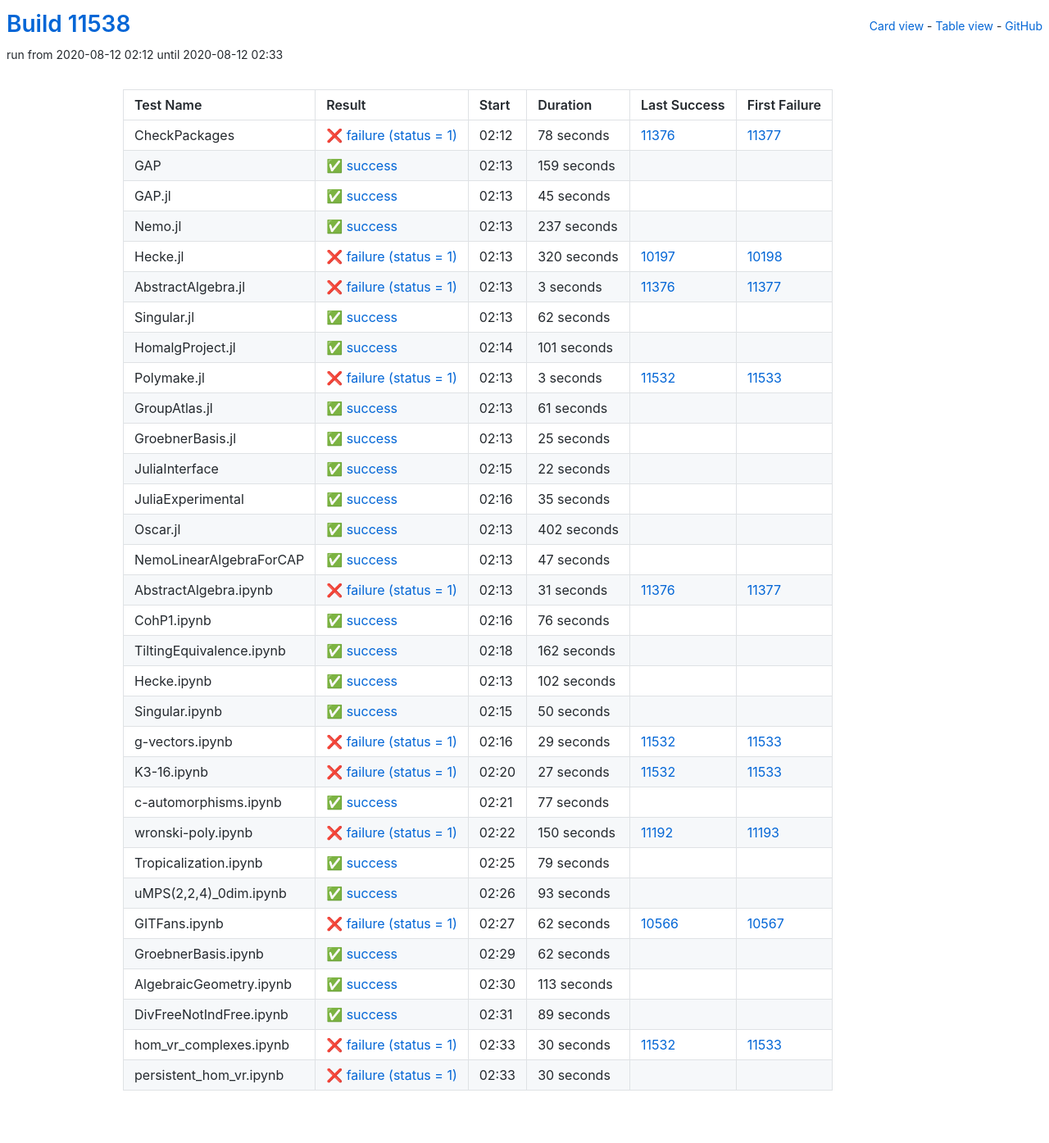
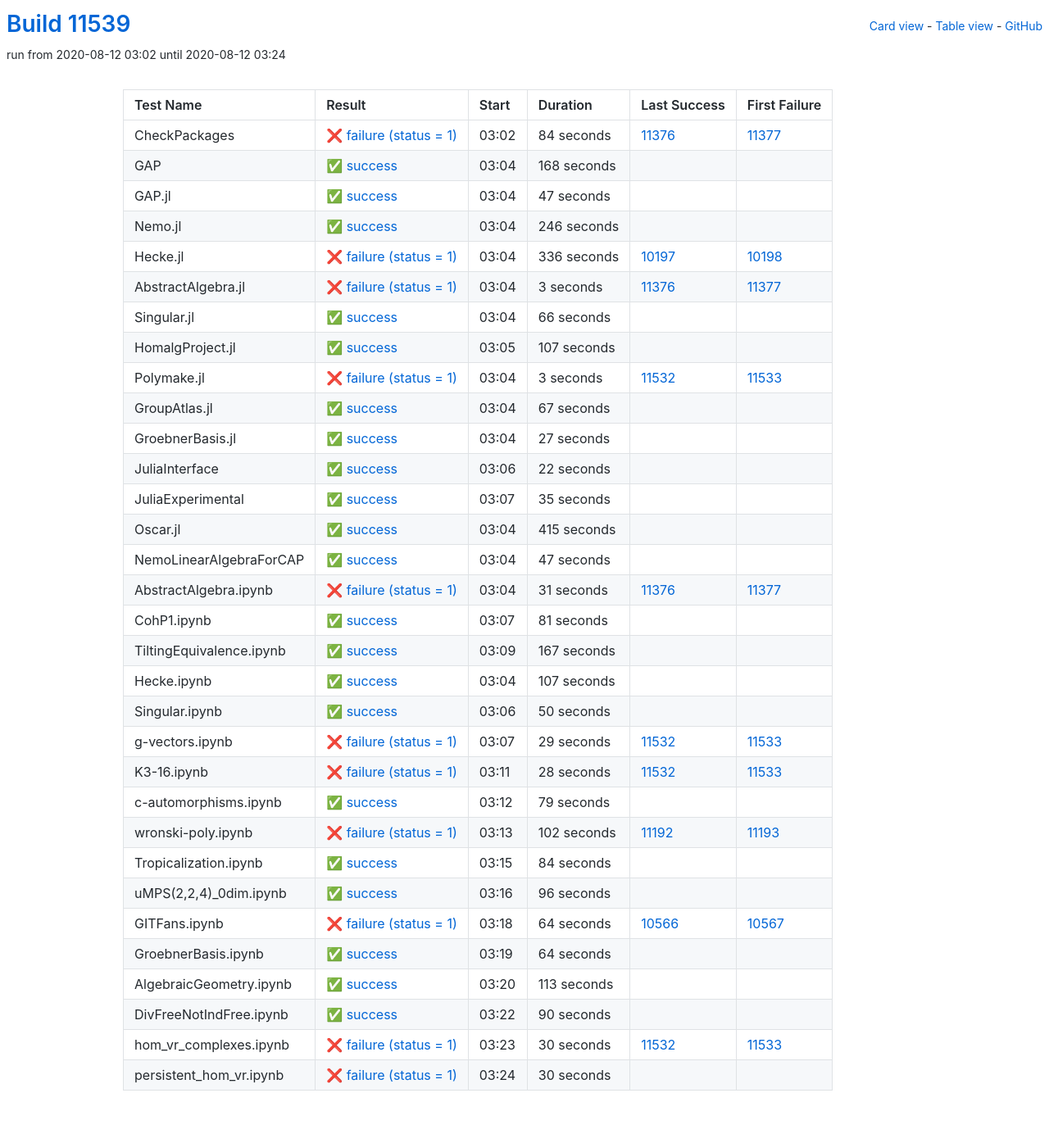
Before and after one commit to oscar-system/oscar-ci-status, a Jekyll site: the page built from table.html, in a window 1280 px wide. Shown: the whole page at 82% size. Built offline with Jekyll 4.4.1, drawn with Linux system fonts in a browser that asks for light colours.

Commit message:
Build #11539

```diff
--- a/_data/ci.yml
+++ b/_data/ci.yml
@@ -1,6 +1,6 @@
 ---
-build: 11538
-build_url: https://oscarci.mathematik.uni-kl.de/job/oscar/11538/
+build: 11539
+build_url: https://oscarci.mathematik.uni-kl.de/job/oscar/11539/
 job: oscar
 organization: oscar-system
 repo: oscar-ci-status
@@ -8,68 +8,68 @@
 tests:
 - name: CheckPackages
   id: checkpackages
-  log: https://oscarci.mathematik.uni-kl.de/job/oscar/11538/artifact/logs/build-11538/CheckPackages.log
-  start: 2020-08-12 02:12
+  log: https://oscarci.mathematik.uni-kl.de/job/oscar/11539/artifact/logs/build-11539/CheckPackages.log
+  start: 2020-08-12 03:02
   success: false
   exitcode: 1
   status: failure
-  duration: 78
+  duration: 84
   last_success: 11376
   last_success_url: https://oscarci.mathematik.uni-kl.de/job/oscar/11376/
   first_failure: 11377
   first_failure_url: https://oscarci.mathematik.uni-kl.de/job/oscar/11377/
 - name: GAP
   id: gap
-  log: https://oscarci.mathematik.uni-kl.de/job/oscar/11538/artifact/logs/build-11538/GAP.log
-  start: 2020-08-12 02:13
+  log: https://oscarci.mathematik.uni-kl.de/job/oscar/11539/artifact/logs/build-11539/GAP.log
+  start: 2020-08-12 03:04
   success: true
   exitcode: 0
   status: success
-  duration: 159
+  duration: 168
   last_success: false
   last_success_url:
   first_failure: false
   first_failure_url:
 - name: GAP.jl
   id: gap-jl
-  log: https://oscarci.mathematik.uni-kl.de/job/oscar/11538/artifact/logs/build-11538/GAP.jl.log
-  start: 2020-08-12 02:13
+  log: https://oscarci.mathematik.uni-kl.de/job/oscar/11539/artifact/logs/build-11539/GAP.jl.log
+  start: 2020-08-12 03:04
   success: true
   exitcode: 0
   status: success
-  duration: 45
+  duration: 47
   last_success: false
   last_success_url:
   first_failure: false
   first_failure_url:
 - name: Nemo.jl
   id: nemo-jl
-  log: https://oscarci.mathematik.uni-kl.de/job/oscar/11538/artifact/logs/build-11538/Nemo.jl.log
-  start: 2020-08-12 02:13
+  log: https://oscarci.mathematik.uni-kl.de/job/oscar/11539/artifact/logs/build-11539/Nemo.jl.log
+  start: 2020-08-12 03:04
   success: true
   exitcode: 0
   status: success
-  duration: 237
+  duration: 246
   last_success: false
   last_success_url:
   first_failure: false
   first_failure_url:
 - name: Hecke.jl
   id: hecke-jl
-  log: https://oscarci.mathematik.uni-kl.de/job/oscar/11538/artifact/logs/build-11538/Hecke.jl.log
-  start: 2020-08-12 02:13
+  log: https://oscarci.mathematik.uni-kl.de/job/oscar/11539/artifact/logs/build-11539/Hecke.jl.log
+  start: 2020-08-12 03:04
   success: false
   exitcode: 1
   status: failure
-  duration: 320
+  duration: 336
   last_success: 10197
   last_success_url: https://oscarci.mathematik.uni-kl.de/job/oscar/10197/
   first_failure: 10198
   first_failure_url: https://oscarci.mathematik.uni-kl.de/job/oscar/10198/
 - name: AbstractAlgebra.jl
   id: abstractalgebra-jl
-  log: https://oscarci.mathematik.uni-kl.de/job/oscar/11538/artifact/logs/build-11538/AbstractAlgebra.jl.log
-  start: 2020-08-12 02:13
+  log: https://oscarci.mathematik.uni-kl.de/job/oscar/11539/artifact/logs/build-11539/AbstractAlgebra.jl.log
+  start: 2020-08-12 03:04
   success: false
   exitcode: 1
   status: failure
@@ -80,32 +80,32 @@
   first_failure_url: https://oscarci.mathematik.uni-kl.de/job/oscar/11377/
 - name: Singular.jl
   id: singular-jl
-  log: https://oscarci.mathematik.uni-kl.de/job/oscar/11538/artifact/logs/build-11538/Singular.jl.log
-  start: 2020-08-12 02:13
+  log: https://oscarci.mathematik.uni-kl.de/job/oscar/11539/artifact/logs/build-11539/Singular.jl.log
+  start: 2020-08-12 03:04
   success: true
   exitcode: 0
   status: success
-  duration: 62
+  duration: 66
   last_success: false
   last_success_url:
   first_failure: false
   first_failure_url:
 - name: HomalgProject.jl
   id: homalgproject-jl
-  log: https://oscarci.mathematik.uni-kl.de/job/oscar/11538/artifact/logs/build-11538/HomalgProject.jl.log
-  start: 2020-08-12 02:14
+  log: https://oscarci.mathematik.uni-kl.de/job/oscar/11539/artifact/logs/build-11539/HomalgProject.jl.log
+  start: 2020-08-12 03:05
   success: true
   exitcode: 0
   status: success
-  duration: 101
+  duration: 107
   last_success: false
   last_success_url:
   first_failure: false
   first_failure_url:
 - name: Polymake.jl
   id: polymake-jl
-  log: https://oscarci.mathematik.uni-kl.de/job/oscar/11538/artifact/logs/build-11538/Polymake.jl.log
-  start: 2020-08-12 02:13
+  log: https://oscarci.mathematik.uni-kl.de/job/oscar/11539/artifact/logs/build-11539/Polymake.jl.log
+  start: 2020-08-12 03:04
   success: false
   exitcode: 1
   status: failure
@@ -116,32 +116,32 @@
   first_failure_url: https://oscarci.mathematik.uni-kl.de/job/oscar/11533/
 - name: GroupAtlas.jl
   id: groupatlas-jl
-  log: https://oscarci.mathematik.uni-kl.de/job/oscar/11538/artifact/logs/build-11538/GroupAtlas.jl.log
-  start: 2020-08-12 02:13
+  log: https://oscarci.mathematik.uni-kl.de/job/oscar/11539/artifact/logs/build-11539/GroupAtlas.jl.log
+  start: 2020-08-12 03:04
   success: true
   exitcode: 0
   status: success
-  duration: 61
+  duration: 67
   last_success: false
   last_success_url:
   first_failure: false
   first_failure_url:
 - name: GroebnerBasis.jl
   id: groebnerbasis-jl
-  log: https://oscarci.mathematik.uni-kl.de/job/oscar/11538/artifact/logs/build-11538/GroebnerBasis.jl.log
-  start: 2020-08-12 02:13
+  log: https://oscarci.mathematik.uni-kl.de/job/oscar/11539/artifact/logs/build-11539/GroebnerBasis.jl.log
+  start: 2020-08-12 03:04
   success: true
   exitcode: 0
   status: success
-  duration: 25
+  duration: 27
   last_success: false
   last_success_url:
   first_failure: false
   first_failure_url:
 - name: JuliaInterface
   id: juliainterface
-  log: https://oscarci.mathematik.uni-kl.de/job/oscar/11538/artifact/logs/build-11538/JuliaInterface.log
-  start: 2020-08-12 02:15
+  log: https://oscarci.mathematik.uni-kl.de/job/oscar/11539/artifact/logs/build-11539/JuliaInterface.log
+  start: 2020-08-12 03:06
   success: true
   exitcode: 0
   status: success
@@ -152,8 +152,8 @@
   first_failure_url:
 - name: JuliaExperimental
   id: juliaexperimental
-  log: https://oscarci.mathematik.uni-kl.de/job/oscar/11538/artifact/logs/build-11538/JuliaExperimental.log
-  start: 2020-08-12 02:16
+  log: https://oscarci.mathematik.uni-kl.de/job/oscar/11539/artifact/logs/build-11539/JuliaExperimental.log
+  start: 2020-08-12 03:07
   success: true
   exitcode: 0
   status: success
@@ -164,20 +164,20 @@
   first_failure_url:
 - name: Oscar.jl
   id: oscar-jl
-  log: https://oscarci.mathematik.uni-kl.de/job/oscar/11538/artifact/logs/build-11538/Oscar.jl.log
-  start: 2020-08-12 02:13
+  log: https://oscarci.mathematik.uni-kl.de/job/oscar/11539/artifact/logs/build-11539/Oscar.jl.log
+  start: 2020-08-12 03:04
   success: true
   exitcode: 0
   status: success
-  duration: 402
+  duration: 415
   last_success: false
   last_success_url:
   first_failure: false
   first_failure_url:
 - name: NemoLinearAlgebraForCAP
   id: nemolinearalgebraforcap
-  log: https://oscarci.mathematik.uni-kl.de/job/oscar/11538/artifact/logs/build-11538/NemoLinearAlgebraForCAP.log
-  start: 2020-08-12 02:13
+  log: https://oscarci.mathematik.uni-kl.de/job/oscar/11539/artifact/logs/build-11539/NemoLinearAlgebraForCAP.log
+  start: 2020-08-12 03:04
   success: true
   exitcode: 0
   status: success
@@ -188,8 +188,8 @@
   first_failure_url:
 - name: AbstractAlgebra.ipynb
   id: abstractalgebra-ipynb
-  log: https://oscarci.mathematik.uni-kl.de/job/oscar/11538/artifact/logs/build-11538/AbstractAlgebra.ipynb.log
-  start: 2020-08-12 02:13
+  log: https://oscarci.mathematik.uni-kl.de/job/oscar/11539/artifact/logs/build-11539/AbstractAlgebra.ipynb.log
+  start: 2020-08-12 03:04
   success: false
   exitcode: 1
   status: failure
@@ -200,44 +200,44 @@
   first_failure_url: https://oscarci.mathematik.uni-kl.de/job/oscar/11377/
 - name: CohP1.ipynb
   id: cohp1-ipynb
-  log: https://oscarci.mathematik.uni-kl.de/job/oscar/11538/artifact/logs/build-11538/CohP1.ipynb.log
-  start: 2020-08-12 02:16
+  log: https://oscarci.mathematik.uni-kl.de/job/oscar/11539/artifact/logs/build-11539/CohP1.ipynb.log
+  start: 2020-08-12 03:07
   success: true
   exitcode: 0
   status: success
-  duration: 76
+  duration: 81
   last_success: false
   last_success_url:
   first_failure: false
   first_failure_url:
 - name: TiltingEquivalence.ipynb
   id: tiltingequivalence-ipynb
-  log: https://oscarci.mathematik.uni-kl.de/job/oscar/11538/artifact/logs/build-11538/TiltingEquivalence.ipynb.log
-  start: 2020-08-12 02:18
+  log: https://oscarci.mathematik.uni-kl.de/job/oscar/11539/artifact/logs/build-11539/TiltingEquivalence.ipynb.log
+  start: 2020-08-12 03:09
   success: true
   exitcode: 0
   status: success
-  duration: 162
+  duration: 167
   last_success: false
   last_success_url:
   first_failure: false
   first_failure_url:
 - name: Hecke.ipynb
   id: hecke-ipynb
-  log: https://oscarci.mathematik.uni-kl.de/job/oscar/11538/artifact/logs/build-11538/Hecke.ipynb.log
-  start: 2020-08-12 02:13
+  log: https://oscarci.mathematik.uni-kl.de/job/oscar/11539/artifact/logs/build-11539/Hecke.ipynb.log
+  start: 2020-08-12 03:04
   success: true
   exitcode: 0
   status: success
-  duration: 102
+  duration: 107
   last_success: false
   last_success_url:
   first_failure: false
   first_failure_url:
 - name: Singular.ipynb
   id: singular-ipynb
-  log: https://oscarci.mathematik.uni-kl.de/job/oscar/11538/artifact/logs/build-11538/Singular.ipynb.log
-  start: 2020-08-12 02:15
+  log: https://oscarci.mathematik.uni-kl.de/job/oscar/11539/artifact/logs/build-11539/Singular.ipynb.log
+  start: 2020-08-12 03:06
   success: true
   exitcode: 0
   status: success
@@ -248,8 +248,8 @@
   first_failure_url:
 - name: g-vectors.ipynb
   id: g-vectors-ipynb
-  log: https://oscarci.mathematik.uni-kl.de/job/oscar/11538/artifact/logs/build-11538/g-vectors.ipynb.log
-  start: 2020-08-12 02:16
+  log: https://oscarci.mathematik.uni-kl.de/job/oscar/11539/artifact/logs/build-11539/g-vectors.ipynb.log
+  start: 2020-08-12 03:07
   success: false
   exitcode: 1
   status: failure
@@ -260,44 +260,20 @@
   first_failure_url: https://oscarci.mathematik.uni-kl.de/job/oscar/11533/
 - name: K3-16.ipynb
   id: k3-16-ipynb
-  log: https://oscarci.mathematik.uni-kl.de/job/oscar/11538/artifact/logs/build-11538/K3-16.ipynb.log
-  start: 2020-08-12 02:20
+  log: https://oscarci.mathematik.uni-kl.de/job/oscar/11539/artifact/logs/build-11539/K3-16.ipynb.log
+  start: 2020-08-12 03:11
   success: false
   exitcode: 1
   status: failure
-  duration: 27
+  duration: 28
   last_success: 11532
   last_success_url: https://oscarci.mathematik.uni-kl.de/job/oscar/11532/
   first_failure: 11533
   first_failure_url: https://oscarci.mathematik.uni-kl.de/job/oscar/11533/
 - name: c-automorphisms.ipynb
   id: c-automorphisms-ipynb
-  log: https://oscarci.mathematik.uni-kl.de/job/oscar/11538/artifact/logs/build-11538/c-automorphisms.ipynb.log
-  start: 2020-08-12 02:21
-  success: true
-  exitcode: 0
-  status: success
-  duration: 77
-  last_success: false
-  last_success_url:
-  first_failure: false
-  first_failure_url:
-- name: wronski-poly.ipynb
-  id: wronski-poly-ipynb
-  log: https://oscarci.mathematik.uni-kl.de/job/oscar/11538/artifact/logs/build-11538/wronski-poly.ipynb.log
-  start: 2020-08-12 02:22
-  success: false
-  exitcode: 1
-  status: failure
-  duration: 150
-  last_success: 11192
-  last_success_url: https://oscarci.mathematik.uni-kl.de/job/oscar/11192/
-  first_failure: 11193
-  first_failure_url: https://oscarci.mathematik.uni-kl.de/job/oscar/11193/
-- name: Tropicalization.ipynb
-  id: tropicalization-ipynb
-  log: https://oscarci.mathematik.uni-kl.de/job/oscar/11538/artifact/logs/build-11538/Tropicalization.ipynb.log
-  start: 2020-08-12 02:25
+  log: https://oscarci.mathematik.uni-kl.de/job/oscar/11539/artifact/logs/build-11539/c-automorphisms.ipynb.log
+  start: 2020-08-12 03:12
   success: true
   exitcode: 0
   status: success
@@ -306,46 +282,70 @@
   last_success_url:
   first_failure: false
   first_failure_url:
-- name: uMPS(2,2,4)_0dim.ipynb
-  id: umps-2-2-4-0dim-ipynb
-  log: https://oscarci.mathematik.uni-kl.de/job/oscar/11538/artifact/logs/build-11538/uMPS-2-2-4-_0dim.ipynb.log
-  start: 2020-08-12 02:26
+- name: wronski-poly.ipynb
+  id: wronski-poly-ipynb
+  log: https://oscarci.mathematik.uni-kl.de/job/oscar/11539/artifact/logs/build-11539/wronski-poly.ipynb.log
+  start: 2020-08-12 03:13
+  success: false
+  exitcode: 1
+  status: failure
+  duration: 102
+  last_success: 11192
+  last_success_url: https://oscarci.mathematik.uni-kl.de/job/oscar/11192/
+  first_failure: 11193
+  first_failure_url: https://oscarci.mathematik.uni-kl.de/job/oscar/11193/
+- name: Tropicalization.ipynb
+  id: tropicalization-ipynb
+  log: https://oscarci.mathematik.uni-kl.de/job/oscar/11539/artifact/logs/build-11539/Tropicalization.ipynb.log
+  start: 2020-08-12 03:15
   success: true
   exitcode: 0
   status: success
-  duration: 93
+  duration: 84
+  last_success: false
+  last_success_url:
+  first_failure: false
+  first_failure_url:
+- name: uMPS(2,2,4)_0dim.ipynb
+  id: umps-2-2-4-0dim-ipynb
+  log: https://oscarci.mathematik.uni-kl.de/job/oscar/11539/artifact/logs/build-11539/uMPS-2-2-4-_0dim.ipynb.log
+  start: 2020-08-12 03:16
+  success: true
+  exitcode: 0
+  status: success
+  duration: 96
   last_success: false
   last_success_url:
   first_failure: false
   first_failure_url:
 - name: GITFans.ipynb
   id: gitfans-ipynb
-  log: https://oscarci.mathematik.uni-kl.de/job/oscar/11538/artifact/logs/build-11538/GITFans.ipynb.log
-  start: 2020-08-12 02:27
+  log: https://oscarci.mathematik.uni-kl.de/job/oscar/11539/artifact/logs/build-11539/GITFans.ipynb.log
+  start: 2020-08-12 03:18
   success: false
   exitcode: 1
   status: failure
-  duration: 62
+  duration: 64
   last_success: 10566
   last_success_url: https://oscarci.mathematik.uni-kl.de/job/oscar/10566/
   first_failure: 10567
   first_failure_url: https://oscarci.mathematik.uni-kl.de/job/oscar/10567/
 - name: GroebnerBasis.ipynb
   id: groebnerbasis-ipynb
-  log: https://oscarci.mathematik.uni-kl.de/job/oscar/11538/artifact/logs/build-11538/GroebnerBasis.ipynb.log
-  start: 2020-08-12 02:29
+  log: https://oscarci.mathematik.uni-kl.de/job/oscar/11539/artifact/logs/build-11539/GroebnerBasis.ipynb.log
+  start: 2020-08-12 03:19
   success: true
   exitcode: 0
   status: success
-  duration: 62
+  duration: 64
   last_success: false
   last_success_url:
   first_failure: false
   first_failure_url:
 - name: AlgebraicGeometry.ipynb
   id: algebraicgeometry-ipynb
-  log: https://oscarci.mathematik.uni-kl.de/job/oscar/11538/artifact/logs/build-11538/AlgebraicGeometry.ipynb.log
-  start: 2020-08-12 02:30
+  log: https://oscarci.mathematik.uni-kl.de/job/oscar/11539/artifact/logs/build-11539/AlgebraicGeometry.ipynb.log
+  start: 2020-08-12 03:20
   success: true
   exitcode: 0
   status: success
@@ -356,20 +356,20 @@
   first_failure_url:
 - name: DivFreeNotIndFree.ipynb
   id: divfreenotindfree-ipynb
-  log: https://oscarci.mathematik.uni-kl.de/job/oscar/11538/artifact/logs/build-11538/DivFreeNotIndFree.ipynb.log
-  start: 2020-08-12 02:31
+  log: https://oscarci.mathematik.uni-kl.de/job/oscar/11539/artifact/logs/build-11539/DivFreeNotIndFree.ipynb.log
+  start: 2020-08-12 03:22
   success: true
   exitcode: 0
   status: success
-  duration: 89
+  duration: 90
   last_success: false
   last_success_url:
   first_failure: false
   first_failure_url:
 - name: hom_vr_complexes.ipynb
   id: hom-vr-complexes-ipynb
-  log: https://oscarci.mathematik.uni-kl.de/job/oscar/11538/artifact/logs/build-11538/hom_vr_complexes.ipynb.log
-  start: 2020-08-12 02:33
+  log: https://oscarci.mathematik.uni-kl.de/job/oscar/11539/artifact/logs/build-11539/hom_vr_complexes.ipynb.log
+  start: 2020-08-12 03:23
   success: false
   exitcode: 1
   status: failure
@@ -380,8 +380,8 @@
   first_failure_url: https://oscarci.mathematik.uni-kl.de/job/oscar/11533/
 - name: persistent_hom_vr.ipynb
   id: persistent-hom-vr-ipynb
-  log: https://oscarci.mathematik.uni-kl.de/job/oscar/11538/artifact/logs/build-11538/persistent_hom_vr.ipynb.log
-  start: 2020-08-12 02:33
+  log: https://oscarci.mathematik.uni-kl.de/job/oscar/11539/artifact/logs/build-11539/persistent_hom_vr.ipynb.log
+  start: 2020-08-12 03:24
   success: false
   exitcode: 1
   status: failure
```
Also changed, not shown: README.md.
